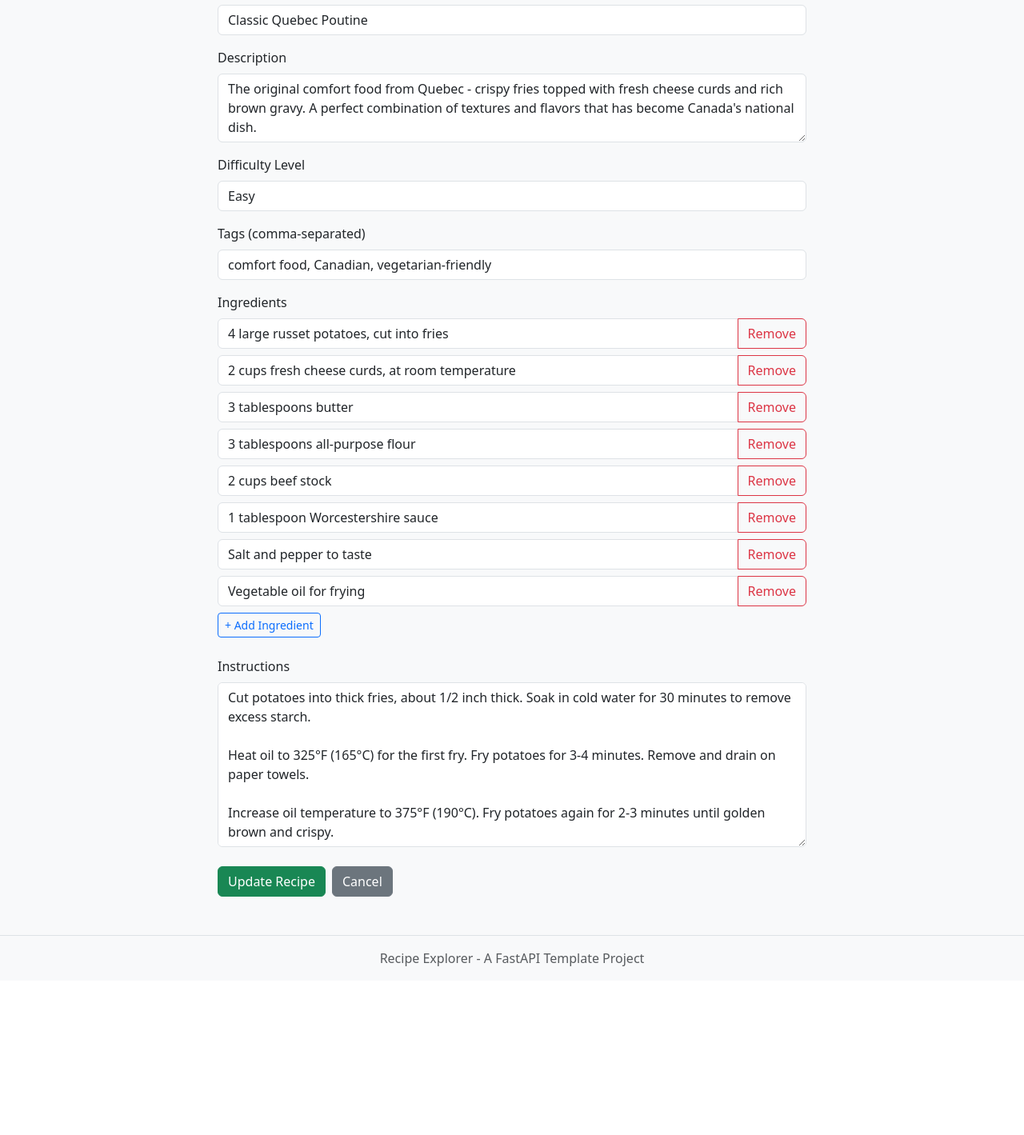
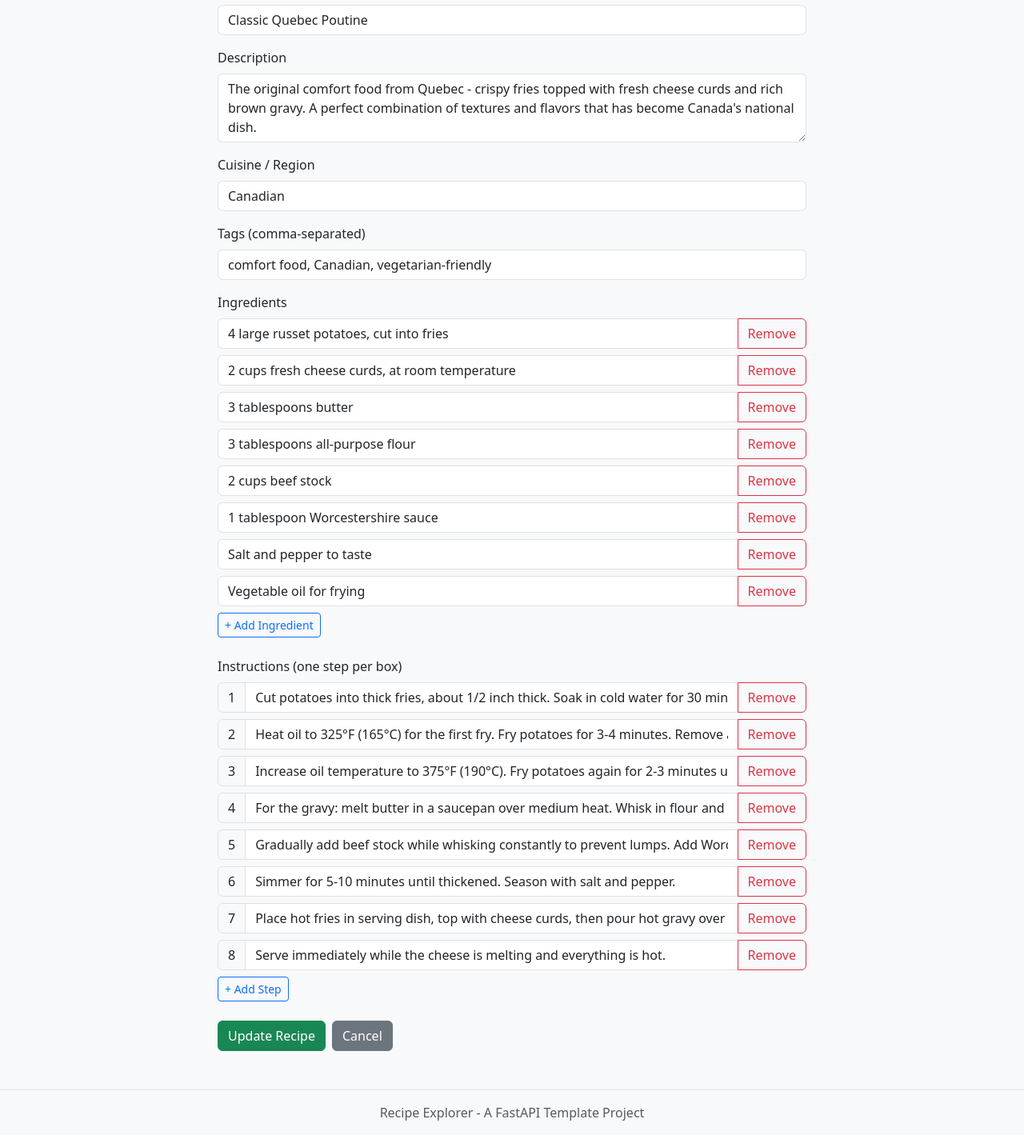
Before and after one commit to mynextproject-portfolio/recipe-explorer-Capleton11, a FastAPI app: page /recipes/poutine-canada-001/edit in a window 1280 px wide. Shown: the part 202-1621 px from the top of the page at 80% size. Before the commit the page ends 1410 px from the top, so only its background shows below. Run offline with FastAPI, Linux system fonts and the light colour scheme.

Commit message:
Jamie Changes
Fixes #3

```diff
--- a/app/templates/import.html
+++ b/app/templates/import.html
@@ -54,9 +54,9 @@
     "title": "Recipe Title",
     "description": "Recipe description",
     "ingredients": ["ingredient 1", "ingredient 2"],
-    "instructions": "First, do step 1.\n\nThen, do step 2.",
+    "instructions": ["Step 1 description", "Step 2 description"],
+    "cuisine": "Italian",
     "tags": ["tag1", "tag2"],
-    "difficulty": "Easy",
     "created_at": "2024-01-01T00:00:00",
     "updated_at": "2024-01-01T00:00:00"
   }
--- a/app/templates/index.html
+++ b/app/templates/index.html
@@ -47,7 +47,7 @@
                     <p class="card-text">{{ recipe.description[:100] }}{% if recipe.description|length > 100 %}...{% endif %}</p>
                     <div class="mb-2">
                         <small class="text-muted">
-                            <strong>Difficulty:</strong> <span class="badge bg-{% if recipe.difficulty == 'Easy' %}success{% elif recipe.difficulty == 'Medium' %}warning{% else %}danger{% endif %}">{{ recipe.difficulty }}</span>
+                            <strong>Cuisine:</strong> {{ recipe.cuisine }}
                         </small>
                     </div>
                     {% if recipe.tags %}
--- a/app/templates/recipe_form.html
+++ b/app/templates/recipe_form.html
@@ -35,13 +35,10 @@
             </div>
 
             <div class="mb-3">
-                <label for="difficulty" class="form-label">Difficulty Level</label>
-                <select class="form-control" id="difficulty" name="difficulty" required>
-                    <option value="">Select difficulty</option>
-                    <option value="Easy" {% if recipe and recipe.difficulty == 'Easy' %}selected{% endif %}>Easy</option>
-                    <option value="Medium" {% if recipe and recipe.difficulty == 'Medium' %}selected{% endif %}>Medium</option>
-                    <option value="Hard" {% if recipe and recipe.difficulty == 'Hard' %}selected{% endif %}>Hard</option>
-                </select>
+                <label for="cuisine" class="form-label">Cuisine / Region</label>
+                <input type="text" class="form-control" id="cuisine" name="cuisine"
+                       value="{% if recipe %}{{ recipe.cuisine }}{% endif %}"
+                       placeholder="e.g. Italian, Thai, Mexican" required>
             </div>
 
             <div class="mb-3">
@@ -84,9 +81,35 @@
 
             <!-- Instructions Section -->
             <div class="mb-4">
-                <label for="instructions" class="form-label">Instructions</label>
-                <textarea class="form-control" id="instructions" name="instructions" rows="8" required
-                          placeholder="Enter complete cooking instructions...">{% if recipe %}{{ recipe.instructions }}{% endif %}</textarea>
+                <label class="form-label">Instructions (one step per box)</label>
+                <div id="steps-container">
+                    {% if recipe and recipe.instructions %}
+                        {% for step in recipe.instructions %}
+                        <div class="step-item mb-2">
+                            <div class="input-group">
+                                <span class="input-group-text step-number"></span>
+                                <input type="text" class="form-control step-input"
+                                       value="{{ step }}" required>
+                                <button type="button" class="btn btn-outline-danger remove-step">Remove</button>
+                            </div>
+                        </div>
+                        {% endfor %}
+                    {% else %}
+                        <div class="step-item mb-2">
+                            <div class="input-group">
+                                <span class="input-group-text step-number"></span>
+                                <input type="text" class="form-control step-input"
+                                       placeholder="Enter step..." required>
+                                <button type="button" class="btn btn-outline-danger remove-step">Remove</button>
+                            </div>
+                        </div>
+                    {% endif %}
+                </div>
+                <button type="button" id="add-step" class="btn btn-outline-primary btn-sm">
+                    + Add Step
+                </button>
+                <!-- Hidden textarea to submit steps -->
+                <textarea name="instructions" id="instructions-data" style="display: none;"></textarea>
             </div>
 
             <!-- Submit Buttons -->
@@ -104,16 +127,76 @@
 
 {% block scripts %}
 <script>
-// Form submission handler to collect dynamic fields
+// Update step number labels
+function updateStepNumbers() {
+    document.querySelectorAll('.step-number').forEach((label, index) => {
+        label.textContent = index + 1;
+    });
+}
+
+// Add step button
+document.getElementById('add-step').addEventListener('click', function() {
+    const container = document.getElementById('steps-container');
+    const item = document.createElement('div');
+    item.className = 'step-item mb-2';
+    item.innerHTML = `<div class="input-group">
+        <span class="input-group-text step-number"></span>
+        <input type="text" class="form-control step-input" placeholder="Enter step..." required>
+        <button type="button" class="btn btn-outline-danger remove-step">Remove</button>
+    </div>`;
+    container.appendChild(item);
+    updateStepNumbers();
+});
+
+// Remove step (delegated)
+document.getElementById('steps-container').addEventListener('click', function(e) {
+    if (e.target.classList.contains('remove-step')) {
+        const items = document.querySelectorAll('.step-item');
+        if (items.length > 1) {
+            e.target.closest('.step-item').remove();
+            updateStepNumbers();
+        }
+    }
+});
+
+// Add ingredient button
+document.getElementById('add-ingredient').addEventListener('click', function() {
+    const container = document.getElementById('ingredients-container');
+    const item = document.createElement('div');
+    item.className = 'ingredient-item mb-2';
+    item.innerHTML = `<div class="input-group">
+        <input type="text" class="form-control ingredient-input" placeholder="Enter ingredient..." required>
+        <button type="button" class="btn btn-outline-danger remove-ingredient">Remove</button>
+    </div>`;
+    container.appendChild(item);
+});
+
+// Remove ingredient (delegated)
+document.getElementById('ingredients-container').addEventListener('click', function(e) {
+    if (e.target.classList.contains('remove-ingredient')) {
+        const items = document.querySelectorAll('.ingredient-item');
+        if (items.length > 1) {
+            e.target.closest('.ingredient-item').remove();
+        }
+    }
+});
+
+// Form submission: collect both ingredients and steps into hidden fields
 document.querySelector('form').addEventListener('submit', function(e) {
-    // Collect ingredients
     const ingredients = [];
     document.querySelectorAll('.ingredient-input').forEach(input => {
-        if (input.value.trim()) {
-            ingredients.push(input.value.trim());
-        }
+        if (input.value.trim()) ingredients.push(input.value.trim());
     });
     document.getElementById('ingredients-data').value = ingredients.join('\n');
+
+    const steps = [];
+    document.querySelectorAll('.step-input').forEach(input => {
+        if (input.value.trim()) steps.push(input.value.trim());
+    });
+    document.getElementById('instructions-data').value = steps.join('\n');
 });
+
+// Initialize step numbers on page load
+updateStepNumbers();
 </script>
 {% endblock %}
```
Also changed, not shown: app/models.py (+6 -13 lines), app/routes/pages.py (+12 -10 lines), app/templates/recipe_detail.html (+9 -8 lines), sample-recipes.json (+37 -6 lines), tests/conftest.py (+3 -3 lines), .claude/settings.local.json (added).
